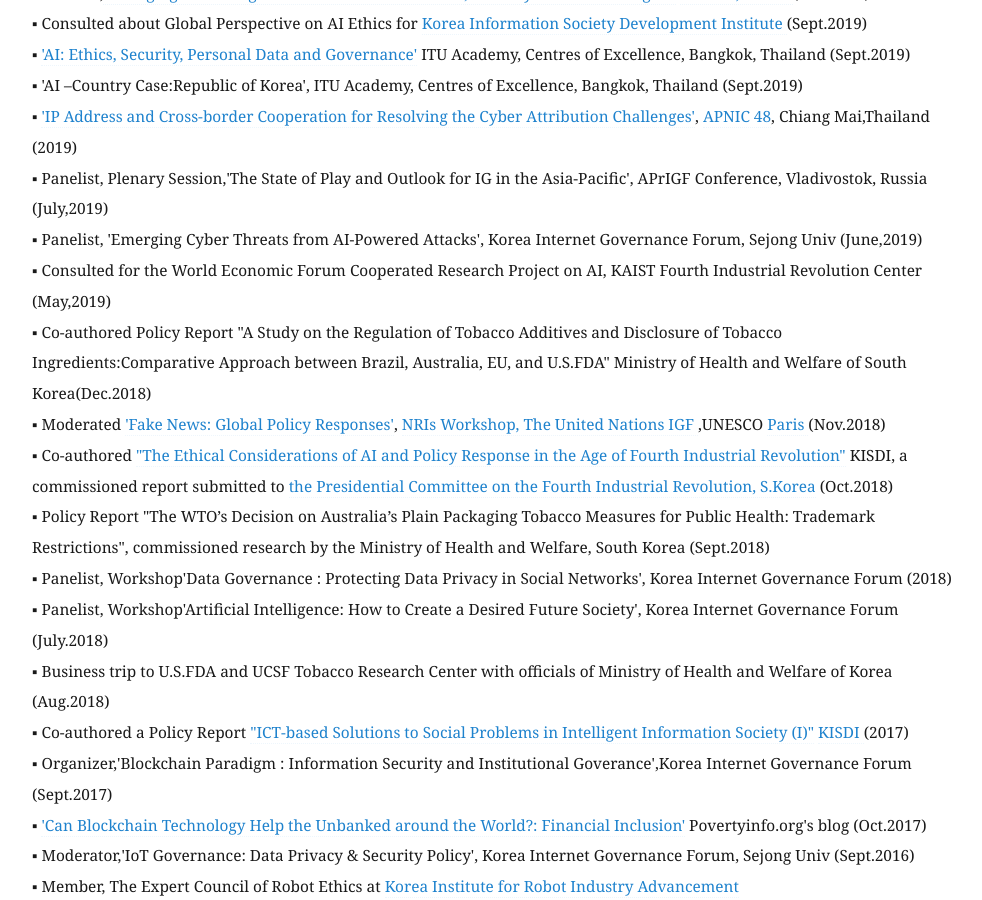
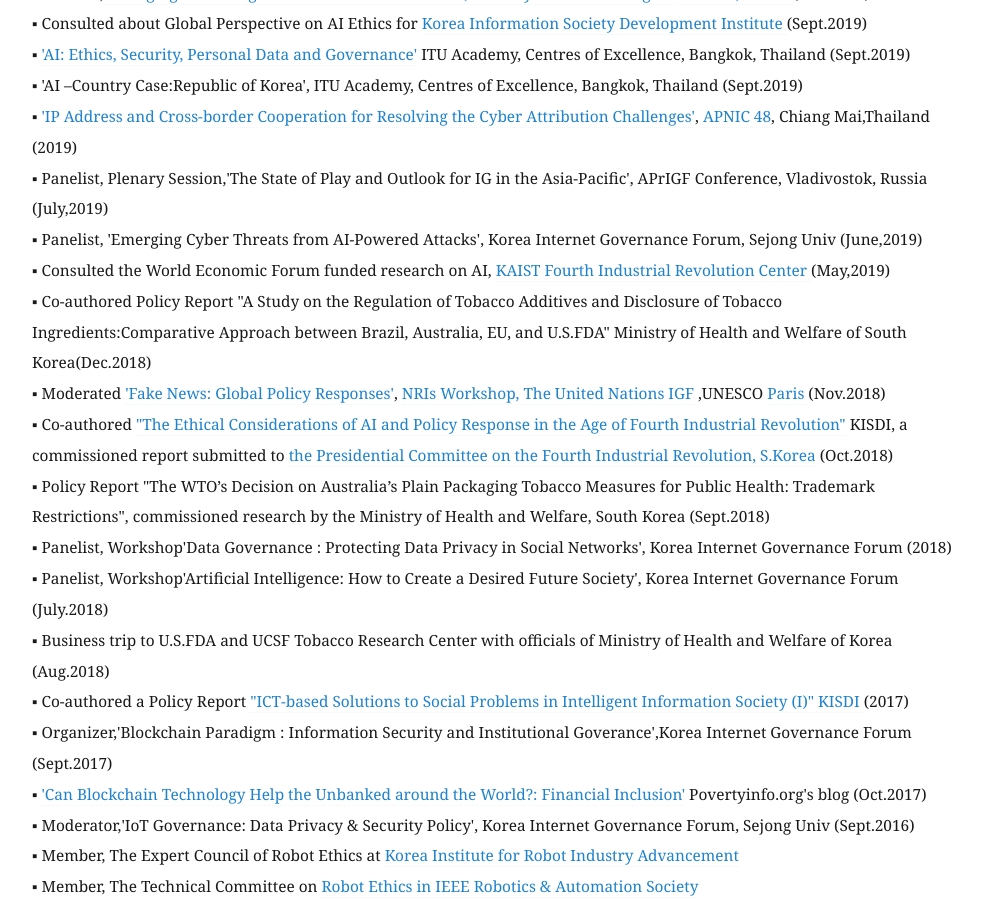
Before and after one commit to eunchangchoi/eunchangchoi.github.io, a Jekyll site: the page built from index.md, in a window 1280 px wide and 900 px high, scrolled down 7628 px. Shown: the whole window, without its empty margins (68-1050 px from the left). Built offline with Jekyll 4.4.1, drawn with Linux system fonts in a browser that asks for light colours.

Commit message:
Update index.md

```diff
--- a/index.md
+++ b/index.md
@@ -173,7 +173,7 @@
 ▪ <a href="https://youtu.be/uRsC_ypHGCg?t=1348">'IP Address and Cross-border Cooperation for Resolving the Cyber Attribution Challenges'</a>, <a href="https://conference.apnic.net/48/program/schedule/#/day/6/cooperation-sig"> APNIC 48</a>, Chiang Mai,Thailand (2019) <br>
 ▪ Panelist, Plenary Session,'The State of Play and Outlook for IG in the Asia-Pacific', APrIGF Conference, Vladivostok, Russia (July,2019)<br>
 ▪ Panelist, 'Emerging Cyber Threats from AI-Powered Attacks', Korea Internet Governance Forum, Sejong Univ (June,2019) <br>
-▪ Consulted for the World Economic Forum Cooperated Research Project on AI, KAIST Fourth Industrial Revolution Center (May,2019) <br>
+▪ Consulted the World Economic Forum funded research on AI, <a href="https://kis.kaist.ac.kr/index.php?mid=FIRIC_O&document_srl=42010"> KAIST Fourth Industrial Revolution Center </a> (May,2019) <br>
 ▪ Co-authored Policy Report "A Study on the Regulation of Tobacco Additives and Disclosure of Tobacco Ingredients:Comparative Approach between Brazil, Australia, EU, and U.S.FDA" Ministry of Health and Welfare of South Korea(Dec.2018) <br>
 ▪ Moderated <a href="https://www.youtube.com/watch?v=quo1DLyitf8&feature=youtu.be&t=1004">'Fake News: Global Policy Responses'</a>, <a href="https://www.intgovforum.org/en/content/igf-2018-day-2-salle-xii-nri-session-on-fakenews"> NRIs Workshop, The United Nations IGF </a>,UNESCO <a href="https://igf2018.fr/"> Paris </a>(Nov.2018) <br>
 ▪ Co-authored <a href="https://bit.ly/3qgZ63S">"The Ethical Considerations of AI and Policy Response in the Age of Fourth Industrial Revolution"</a> KISDI,  a commissioned report submitted to <a href="https://policy.nl.go.kr/cmmn/FileDown.do?atchFileId=221994&fileSn=63436">the Presidential Committee on the Fourth Industrial Revolution, S.Korea</a> (Oct.2018) <br>
```
